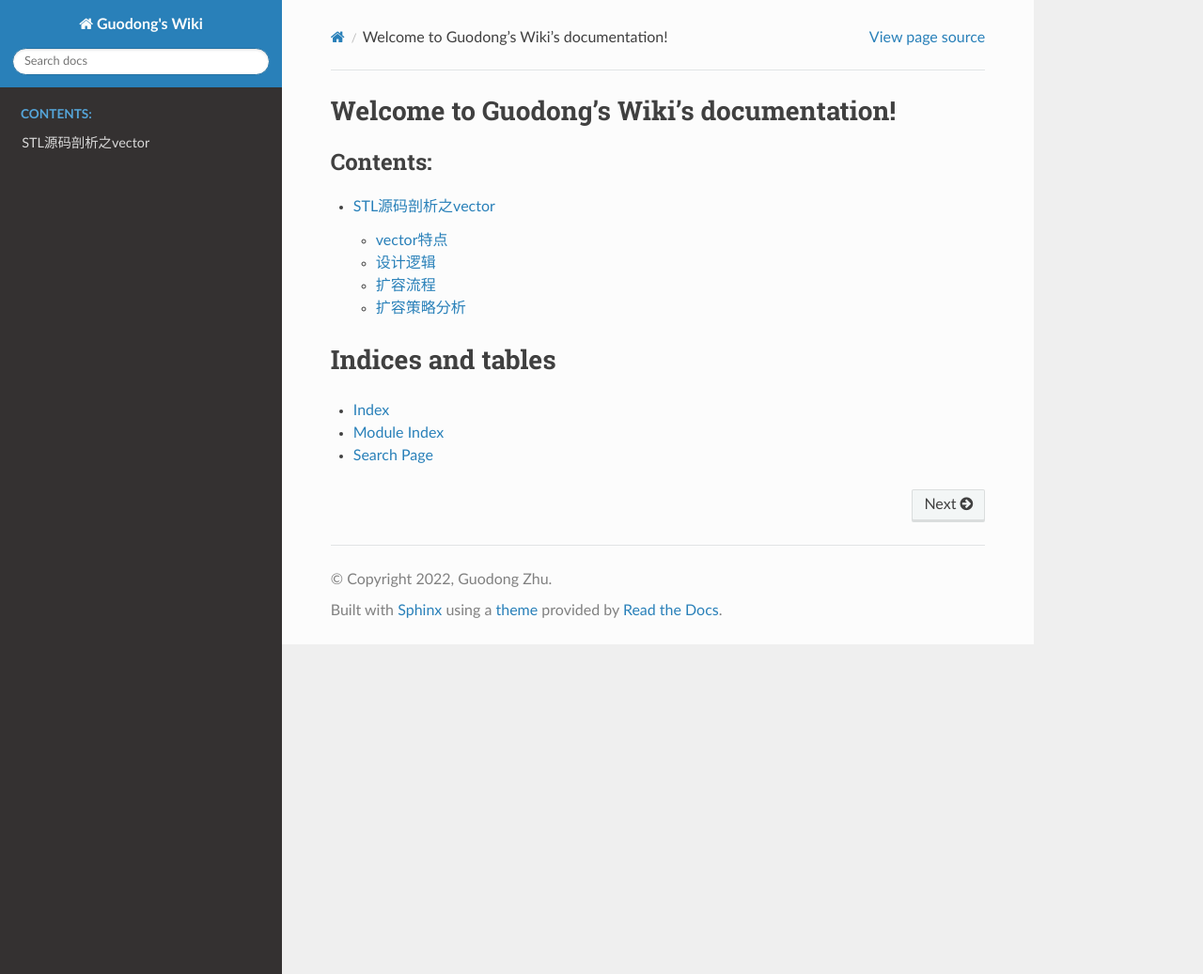
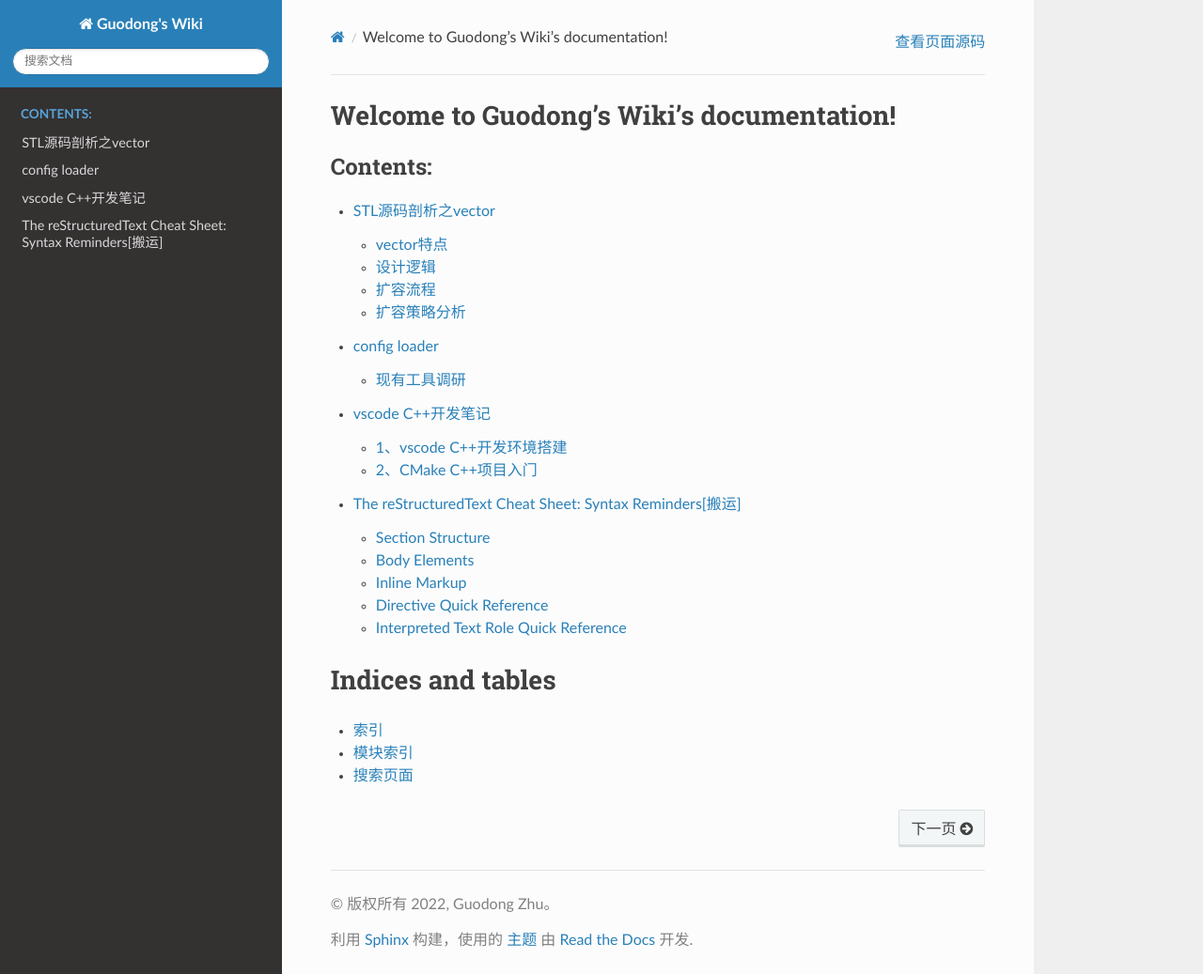
Before and after one commit to VincentZhu007/guodong-summary, a Sphinx documentation site: the page built from source/index.rst, in a window 1280 px wide and 1037 px high. Shown: the whole window at 94% size. Built offline with Sphinx 7.4.7 and the Read the Docs theme 2.0.0, drawn with Linux system fonts in a browser that asks for light colours; some of the changed lines change nothing that is shown.

Commit message:
doc: add article: config-loader, vscode and rst cheat sheet

```diff
--- /dev/null
+++ b/source/cheatsheet.rst
@@ -0,0 +1,132 @@
+==========================================================
+ The reStructuredText_ Cheat Sheet: Syntax Reminders[搬运]
+==========================================================
+:Info: See <http://docutils.sf.net/rst.html> for introductory docs.
+:Author: David Goodger <goodger@python.org>
+:Date: $Date: 2021-03-05 22:14:40 +0100 (Fr, 05. M盲r 2021) $
+:Revision: $Revision: 8631 $
+:Description: This is a "docinfo block", or bibliographic field list
+
+.. NOTE:: If you are reading this as HTML, please read
+   `<cheatsheet.txt>`_ instead to see the input syntax examples!
+
+Section Structure
+=================
+Section titles are underlined or overlined & underlined.
+
+Body Elements
+=============
+Grid table:
+
++--------------------------------+-----------------------------------+
+| Paragraphs are flush-left,     | Literal block, preceded by "::":: |
+| separated by blank lines.      |                                   |
+|                                |     Indented                      |
+|     Block quotes are indented. |                                   |
++--------------------------------+ or::                              |
+| >>> print 'Doctest block'      |                                   |
+| Doctest block                  | > Quoted                          |
++--------------------------------+-----------------------------------+
+| | Line blocks preserve line breaks & indents. [new in 0.3.6]       |
+| |     Useful for addresses, verse, and adornment-free lists; long  |
+|       lines can be wrapped with continuation lines.                |
++--------------------------------------------------------------------+
+
+Simple tables:
+
+================  ============================================================
+List Type         Examples (syntax in the `text source <cheatsheet.txt>`_)
+================  ============================================================
+Bullet list       * items begin with "-", "+", or "*"
+Enumerated list   1. items use any variation of "1.", "A)", and "(i)"
+                  #. also auto-enumerated
+Definition list   Term is flush-left : optional classifier
+                      Definition is indented, no blank line between
+Field list        :field name: field body
+Option list       -o  at least 2 spaces between option & description
+================  ============================================================
+
+================  ============================================================
+Explicit Markup   Examples (visible in the `text source`_)
+================  ============================================================
+Footnote          .. [1] Manually numbered or [#] auto-numbered
+                     (even [#labelled]) or [*] auto-symbol
+Citation          .. [CIT2002] A citation.
+Hyperlink Target  .. _reStructuredText: http://docutils.sf.net/rst.html
+                  .. _indirect target: reStructuredText_
+                  .. _internal target:
+Anonymous Target  __ http://docutils.sf.net/docs/ref/rst/restructuredtext.html
+Directive ("::")  .. image:: images/biohazard.png
+Substitution Def  .. |substitution| replace:: like an inline directive
+Comment           .. is anything else
+Empty Comment     (".." on a line by itself, with blank lines before & after,
+                  used to separate indentation contexts)
+================  ============================================================
+
+Inline Markup
+=============
+*emphasis*; **strong emphasis**; `interpreted text`; `interpreted text
+with role`:emphasis:; ``inline literal text``; standalone hyperlink,
+http://docutils.sourceforge.net; named reference, reStructuredText_;
+`anonymous reference`__; footnote reference, [1]_; citation reference,
+[CIT2002]_; |substitution|; _`inline internal target`.
+
+Directive Quick Reference
+=========================
+See <http://docutils.sf.net/docs/ref/rst/directives.html> for full info.
+
+================  ============================================================
+Directive Name    Description (Docutils version added to, in [brackets])
+================  ============================================================
+attention         Specific admonition; also "caution", "danger",
+                  "error", "hint", "important", "note", "tip", "warning"
+admonition        Generic titled admonition: ``.. admonition:: By The Way``
+image             ``.. image:: picture.png``; many options possible
+figure            Like "image", but with optional caption and legend
+topic             ``.. topic:: Title``; like a mini section
+sidebar           ``.. sidebar:: Title``; like a mini parallel document
+parsed-literal    A literal block with parsed inline markup
+rubric            ``.. rubric:: Informal Heading``
+epigraph          Block quote with class="epigraph"
+highlights        Block quote with class="highlights"
+pull-quote        Block quote with class="pull-quote"
+compound          Compound paragraphs [0.3.6]
+container         Generic block-level container element [0.3.10]
+table             Create a titled table [0.3.1]
+list-table        Create a table from a uniform two-level bullet list [0.3.8]
+csv-table         Create a table from CSV data [0.3.4]
+contents          Generate a table of contents
+sectnum           Automatically number sections, subsections, etc.
+header, footer    Create document decorations [0.3.8]
+target-notes      Create an explicit footnote for each external target
+math              Mathematical notation (input in LaTeX format)
+meta              Document metadata
+include           Read an external reST file as if it were inline
+raw               Non-reST data passed untouched to the Writer
+replace           Replacement text for substitution definitions
+unicode           Unicode character code conversion for substitution defs
+date              Generates today's date; for substitution defs
+class             Set a "class" attribute on the next element
+role              Create a custom interpreted text role [0.3.2]
+default-role      Set the default interpreted text role [0.3.10]
+title             Set the metadata document title [0.3.10]
+================  ============================================================
+
+Interpreted Text Role Quick Reference
+=====================================
+See <http://docutils.sf.net/docs/ref/rst/roles.html> for full info.
+
+================  ============================================================
+Role Name         Description
+================  ============================================================
+emphasis          Equivalent to *emphasis*
+literal           Equivalent to ``literal`` but processes backslash escapes
+math              Mathematical notation (input in LaTeX format)
+PEP               Reference to a numbered Python Enhancement Proposal
+RFC               Reference to a numbered Internet Request For Comments
+raw               For non-reST data; cannot be used directly (see docs) [0.3.6]
+strong            Equivalent to **strong**
+sub               Subscript
+sup               Superscript
+title             Title reference (book, etc.); standard default role
+================  ============================================================
--- a/source/conf.py
+++ b/source/conf.py
@@ -27,6 +27,8 @@ release = '1.0.0'
 
 # -- General configuration ---------------------------------------------------
 
+language = 'zh_CN'
+
 # Add any Sphinx extension module names here, as strings. They can be
 # extensions coming with Sphinx (named 'sphinx.ext.*') or your custom
 # ones.
--- /dev/null
+++ b/source/config-loader.rst
@@ -0,0 +1,19 @@
+config loader
+==============
+
+
+现有工具调研
+--------------------------
+
+1. `netcan/config-loader <https://github.com/netcan/config-loader>`_
+~~~~~~~~~~~~~~~~~~~~~~~~~~~~~~~~~~~~~~~~~~~~~~~~~~~~~~~~~~~~~~~~~~~~
+
+config-loader是一个使用C++17编写的 解析配置文件 到 原生数据结构 的静态反射框架，它拥有如下特点：
+
+- 简单的接口，用户通过 定义数据结构 与提供对应的 配置文件，框架利用元编程技术生成 读取 接口
+- 设计符合开闭原则，扩展 数据结构 无需修改框架
+- 目前支持XML/JSON/YAML格式的配置文件，多种方式可以 灵活组合
+- 轻量级，容易集成，核心代码不到1000行
+- 支持 嵌套的数据结构、STL容器
+- 测试用例完备
+- 通过CMake选项来控制支持的格式
--- a/source/index.rst
+++ b/source/index.rst
@@ -11,6 +11,9 @@ Welcome to Guodong's Wiki's documentation!
    :caption: Contents:
 
    stl-vector
+   config-loader
+   vscode
+   cheatsheet
 
 Indices and tables
 ==================
--- /dev/null
+++ b/source/vscode.rst
@@ -0,0 +1,39 @@
+=====================
+vscode C++开发笔记
+=====================
+:Author: Guodong Zhu
+:Contact: VincentZhu007@gmail.com
+:Revision: 1.0.0
+:Date: 2022-01-06
+:Copyright: This document has been placed in the public domain.
+
+1、vscode C++开发环境搭建
+==============================
+
+1）安装插件
+
+打开vscode扩展（快捷键：``Ctrl + Shift + X`` ），安装 ``C++ extension for VS Code``
+
+.. image:: images/cpp-extension.png
+    :alt: cpp-extension
+    :align: center
+
+.. hint::
+    详细信息请参考：`Introductory Videos for C++ <https://code.visualstudio.com/docs/cpp/introvideos-cpp>`_
+
+2、CMake C++项目入门
+==============================
+
+在命令面板输入以下目录完成操作，打开命令面板的快捷键是``Ctrl + Shift + P``。
+
+=========================== =================================================================================
+操作                         命令
+=========================== =================================================================================
+新建CMake项目                ``CMake: Quick Start``
+配置CMake项目                ``CMake: Configure``
+构建CMake项目                ``CMake: Build`` 或 ``F7`` 或 ``BUILD`` 按钮
+调试CMake项目                ``CMake: Debug Target`` 或 ``Ctrl + F5`` 或 ``DEBUG`` 按钮
+=========================== =================================================================================
+
+.. hint::
+    详细信息请参考：`CMake Tools for Visual Studio Code documentation <https://github.com/microsoft/vscode-cmake-tools/blob/main/docs/README.md>`_
```
Also changed, not shown: source/images/cpp-extension.png (added).
